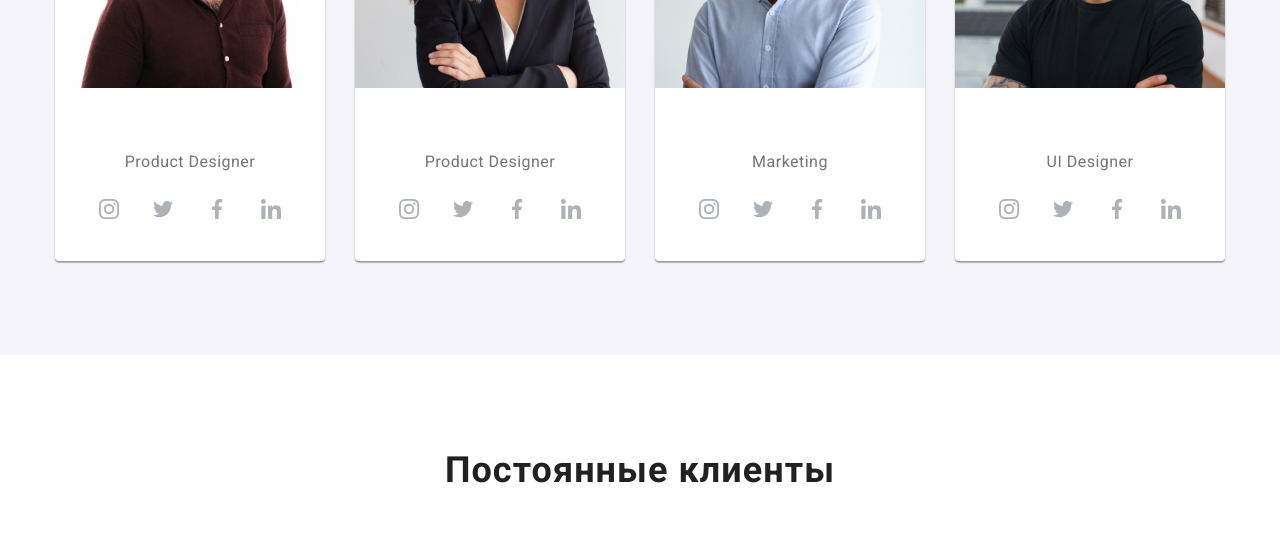
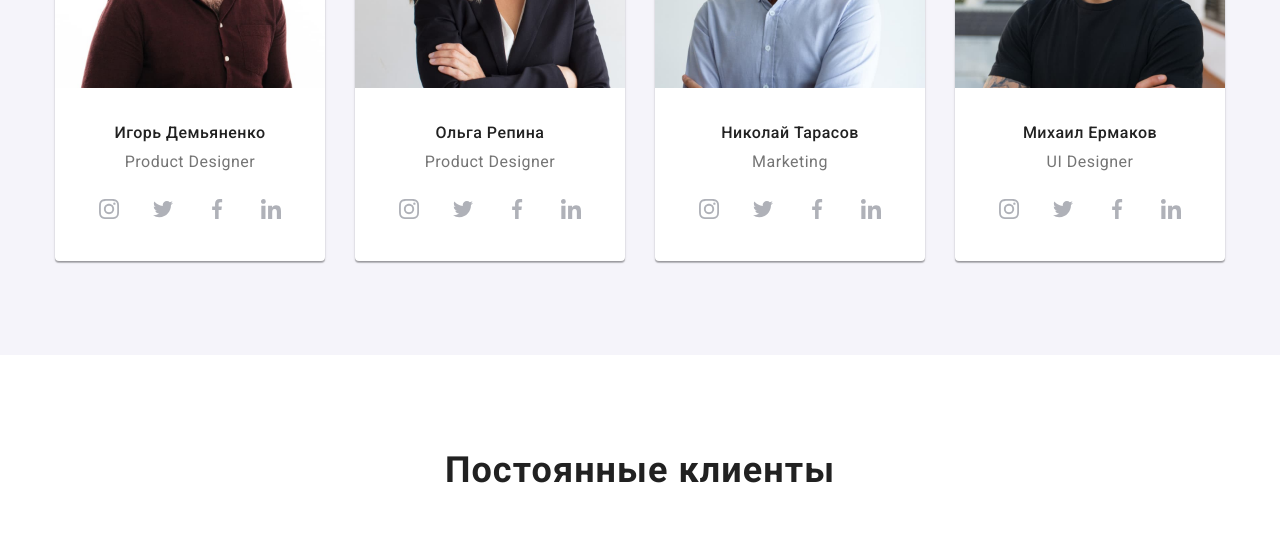
Before and after one commit to Myrhoiazov/goit-markup-hw-07, a plain HTML site: page index.html in a window 1280 px wide. Shown: the part 1960-2497 px from the top of the page. Drawn offline with Linux system fonts and the light colour scheme.

Commit message:
add: pravki

```diff
--- a/sass/components/_our-team.scss
+++ b/sass/components/_our-team.scss
@@ -29,7 +29,7 @@
     font-size: 16px;
     line-height: 1.2;
     letter-spacing: 0.03em;
-    color: $white-brand-color;
+    color: $black-brand-color;
 
     margin-bottom: 10px;
   }
```
Also changed, not shown: css/main.css, css/main.min.css, 2 other files.
